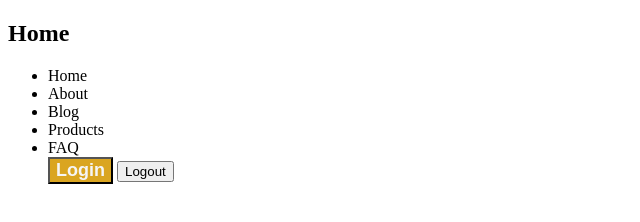
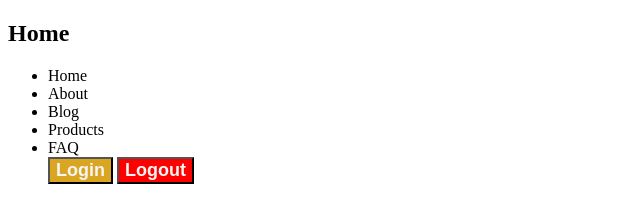
Before and after one commit to alazzm/simple-website, a website: page index.html in a window 1280 px wide. Shown: the whole page, without its empty margins (0-640 px from the left). Drawn offline with Linux system fonts and the light colour scheme.

Commit message:
update css

```diff
--- a/style.css
+++ b/style.css
@@ -4,3 +4,10 @@
   font-weight: bold;
   background-color: goldenrod;
 }
+
+.logout {
+  color: whitesmoke;
+  font-size: 18px;
+  font-weight: bold;
+  background-color: red;
+}
```
